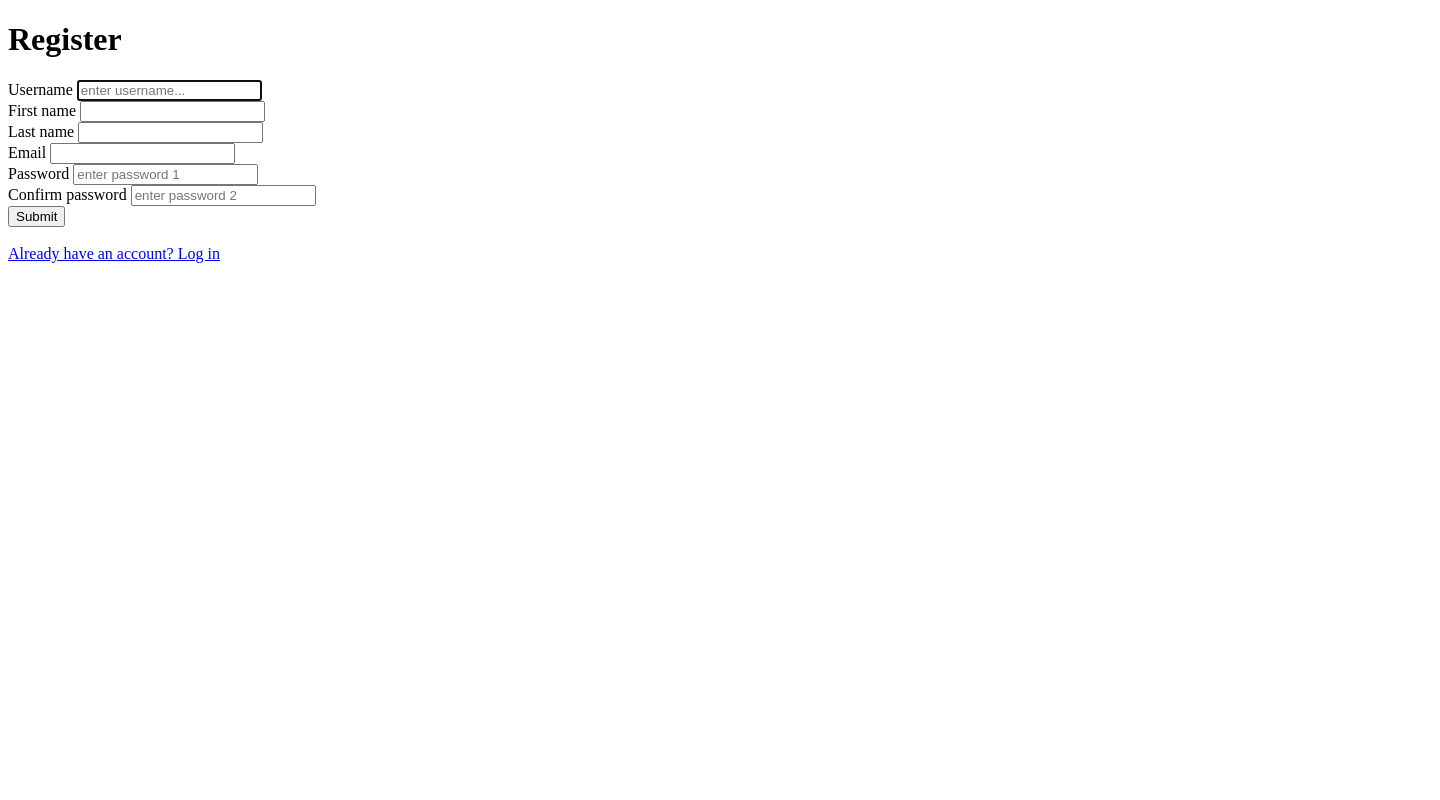
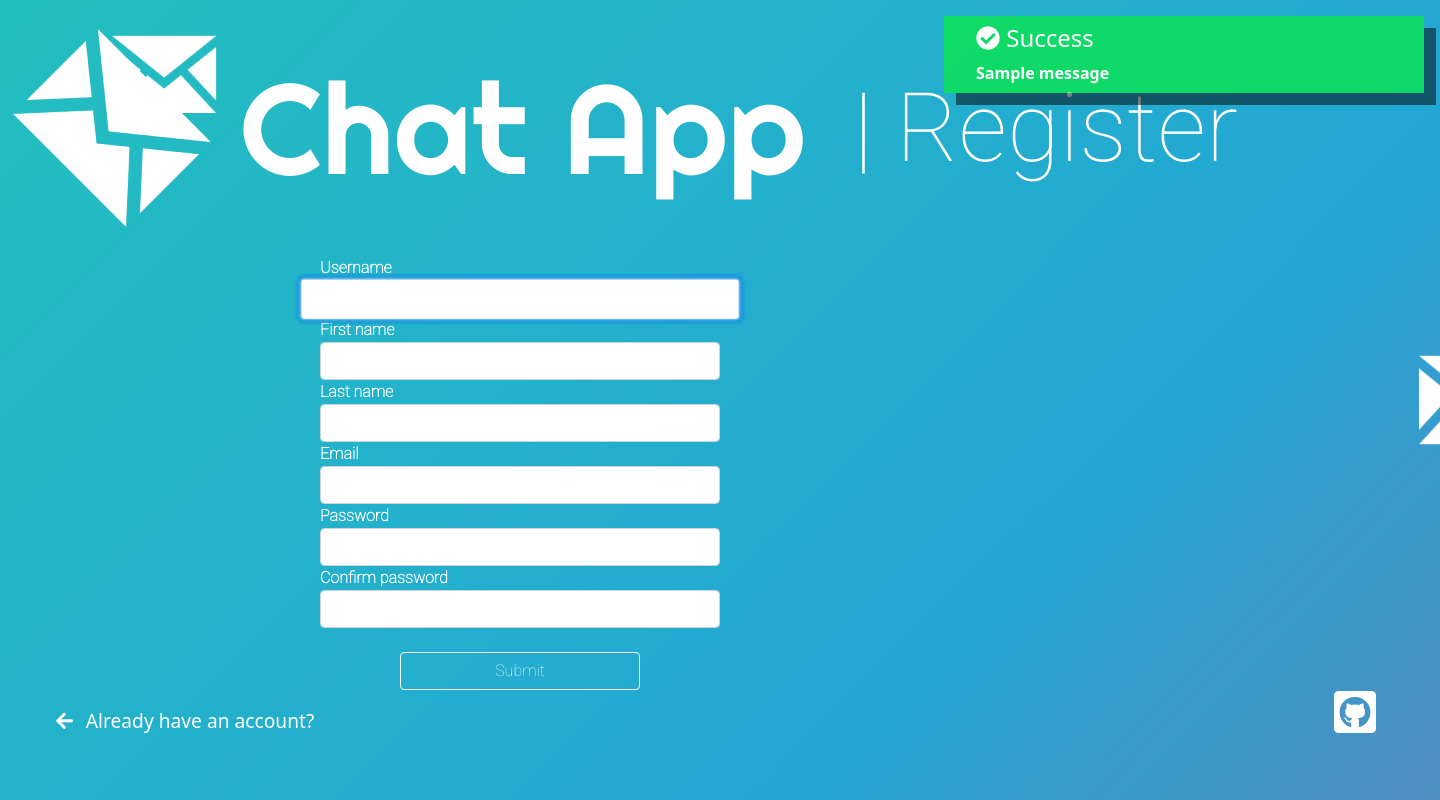
Before and after one commit to FMularski/django-chat-app, a Django app: page /register/ in a window 1440 px wide; the page is wider, and only the part inside the window is pictured. Run offline with Django 3.2, Linux system fonts and the light colour scheme; tables that the repository leaves empty hold one stand-in row (values such as "Sample post"); one stand-in notice (Sample message) is shown; style sheets or scripts are compiled from the project's sources.

Commit message:
styled register template

```diff
--- a/chat/forms.py
+++ b/chat/forms.py
@@ -19,16 +19,19 @@ class LoginForm(AuthenticationForm):
 class RegisterForm(UserCreationForm):
     password1 = forms.CharField(
         label='Password',
-        widget=forms.PasswordInput(attrs={'placeholder': 'enter password 1'})
+        widget=forms.PasswordInput(attrs={'class': 'form-control'})
     )
     password2 = forms.CharField(
         label='Confirm password',
-        widget=forms.PasswordInput(attrs={'placeholder': 'enter password 2'})
+        widget=forms.PasswordInput(attrs={'class': 'form-control'})
     )
 
     class Meta:
         model = get_user_model()
         fields = UserCreationForm.Meta.fields + ('first_name', 'last_name', 'email')
         widgets = {
-            'username': forms.TextInput(attrs={'placeholder': 'enter username...'})
+            'username': forms.TextInput(attrs={'class': 'form-control'}),
+            'first_name': forms.TextInput(attrs={'class': 'form-control'}),
+            'last_name': forms.TextInput(attrs={'class': 'form-control'}),
+            'email': forms.EmailInput(attrs={'class': 'form-control'})
         }
--- a/chat/static/chat/css/login_register.css
+++ b/chat/static/chat/css/login_register.css
@@ -86,13 +86,26 @@ main form div#form-links {
           align-items: center;
 }
 
-div#errors {
-  background: rgba(255, 0, 0, 0.4);
+a#back-btn {
   color: white;
+  position: absolute;
+  bottom: 4rem;
+  left: 4rem;
+  text-decoration: none;
+  font-size: 1.2rem;
+}
+
+a#back-btn i {
+  -webkit-animation: back-btn 1s infinite linear;
+          animation: back-btn 1s infinite linear;
+}
+
+div.popup {
   padding: 0.5rem 2rem 0.5rem 2rem;
   width: 30rem;
   -webkit-transition: all 0.3s ease;
   transition: all 0.3s ease;
+  color: white;
   position: absolute;
   top: 1rem;
   right: 1rem;
@@ -100,6 +113,14 @@ div#errors {
           box-shadow: rgba(0, 0, 0, 0.5) 0.75rem 0.75rem;
   -webkit-animation: error-dingle 0.3s ease;
           animation: error-dingle 0.3s ease;
+}
+
+div.popup.errors {
+  background: rgba(255, 0, 0, 0.4);
+}
+
+div.popup.success {
+  background: rgba(0, 255, 21, 0.55);
 }
 
 .flying-msg {
@@ -200,6 +221,36 @@ a#github-link i {
   100% {
     -webkit-transform: rotateX(360deg) rotateY(360deg) rotateZ(45deg);
             transform: rotateX(360deg) rotateY(360deg) rotateZ(45deg);
+  }
+}
+
+@-webkit-keyframes back-btn {
+  0% {
+    -webkit-transform: translateX(0);
+            transform: translateX(0);
+  }
+  50% {
+    -webkit-transform: translateX(-10px);
+            transform: translateX(-10px);
+  }
+  100% {
+    -webkit-transform: translateX(0);
+            transform: translateX(0);
+  }
+}
+
+@keyframes back-btn {
+  0% {
+    -webkit-transform: translateX(0);
+            transform: translateX(0);
+  }
+  50% {
+    -webkit-transform: translateX(-10px);
+            transform: translateX(-10px);
+  }
+  100% {
+    -webkit-transform: translateX(0);
+            transform: translateX(0);
   }
 }
 
--- a/chat/static/chat/css/login_register.scss
+++ b/chat/static/chat/css/login_register.scss
@@ -70,20 +70,37 @@ main {
     }
 }
 
-div#errors {
-    background: rgba(255, 0, 0, 0.4);
+a#back-btn {
     color: white;
+    position: absolute;
+    bottom: 4rem;
+    left: 4rem;
+    text-decoration: none;
+    font-size: 1.2rem;
+
+    i {
+        animation: back-btn 1s infinite linear;
+    }
+}
+
+div.popup {
     padding: 0.5rem 2rem 0.5rem 2rem;
     width: 30rem;
     transition: all 0.3s ease;
-
+    color: white;
     position: absolute;
     top: 1rem;
     right: 1rem;
-
     box-shadow: rgba(0, 0, 0, 0.5) .75rem .75rem;
     animation: error-dingle 0.3s ease;
 
+    &.errors {
+        background: rgba(255, 0, 0, 0.4);
+    }
+
+    &.success {
+        background: rgba(0, 255, 21, 0.55);
+    }
 }
 
 .flying-msg {
@@ -152,6 +169,18 @@ a#github-link {
     }
 }
 
+@keyframes back-btn {
+    0% {
+        transform: translateX(0);
+    }
+    50% {
+        transform: translateX(-10px);
+    }
+    100% {
+        transform: translateX(0);
+    }
+}
+
 @keyframes fade-in {
     from {
         opacity: 0;
--- a/chat/templates/chat/login_register_base.html
+++ b/chat/templates/chat/login_register_base.html
@@ -17,10 +17,22 @@
     <title>Chat App{% block title %}{% endblock %}</title>
   </head>
   <body>
-    <div id="errors">
-        <h4><i class="fas fa-exclamation-triangle"></i> Error occured</h4>
-        <b>{{form.errors}}</b>
-    </div>
+
+    {% if messages %}
+        <div class="popup success">
+            <h4><i class="fas fa-check-circle"></i> Success</h4>
+            {% for message in messages %}
+                <b>{{message}}</b>
+            {% endfor %}
+        </div>
+    {% endif %}
+
+    {% if form.errors %}
+        <div class="popup errors">
+            <h4><i class="fas fa-exclamation-triangle"></i> Error occured</h4>
+            <b>{{form.errors}}</b>
+        </div>
+    {% endif %}
 
     <header>
         <img src="{% static '/chat/img/message.png' %}" alt="">
--- a/chat/templates/chat/register.html
+++ b/chat/templates/chat/register.html
@@ -1,51 +1,36 @@
-<!DOCTYPE html>
-<html lang="en">
-<head>
-    <meta charset="UTF-8">
-    <meta http-equiv="X-UA-Compatible" content="IE=edge">
-    <meta name="viewport" content="width=device-width, initial-scale=1.0">
-    <title>Register</title>
-</head>
-<body>
-    <h1>Register</h1>
-    <form action="{% url 'register' %}" method="POST">
+{% extends 'chat/login_register_base.html' %}
+
+{% block meta %}{% endblock %}
+
+{% block link %}{% endblock %}
+
+{% block title %} | Register{% endblock %}
+
+{% block title2 %} | Register {% endblock %}
+
+{% block main %}
+
+    <form action="" method="POST">
         {% csrf_token %}
 
-        <div id="errors">
-            {% for field in form %}
-                {% if field.errors %}
-                    <b style="color: red;">[{{field.label}}]</b>
-                    <ul style="color: red;">
-                        {% for error in field.errors %}
-                            <li>{{error}}</li>
-                        {% endfor %}
-                    </ul>
-                {% endif %}
-            {% endfor %}
-        </div>
-
-        {{form.username.label}}
+        <label>{{form.username.label}}</label>
         {{form.username}}
-        <br>
-        {{form.first_name.label}}
+        <label>{{form.first_name.label}}</label>
         {{form.first_name}}
-        <br>
-        {{form.last_name.label}}
+        <label>{{form.last_name.label}}</label>
         {{form.last_name}}
-        <br>
-        {{form.email.label}}
+        <label>{{form.email.label}}</label>
         {{form.email}}
-        <br>
-        {{form.password1.label}}
+        <label>{{form.password1.label}}</label>
         {{form.password1}}
-        <br>
-        {{form.password2.label}}
+        <label>{{form.password2.label}}</label>
         {{form.password2}}
         <br>
 
-        <input type="submit" value="Submit">
+        <input type="submit" value="Submit" class="btn btn-outline-light">
     </form>
-    <br>
-    <a href="{% url 'login' %}">Already have an account? Log in</a>
-</body>
-</html>
+    <a href="{% url 'login' %}" class="" id="back-btn"><i class="fas fa-arrow-left"></i> Already have an account?</a>
+
+{% endblock %}
+
+{% block script %}{% endblock %}
```
Also changed, not shown: 1 other file.
